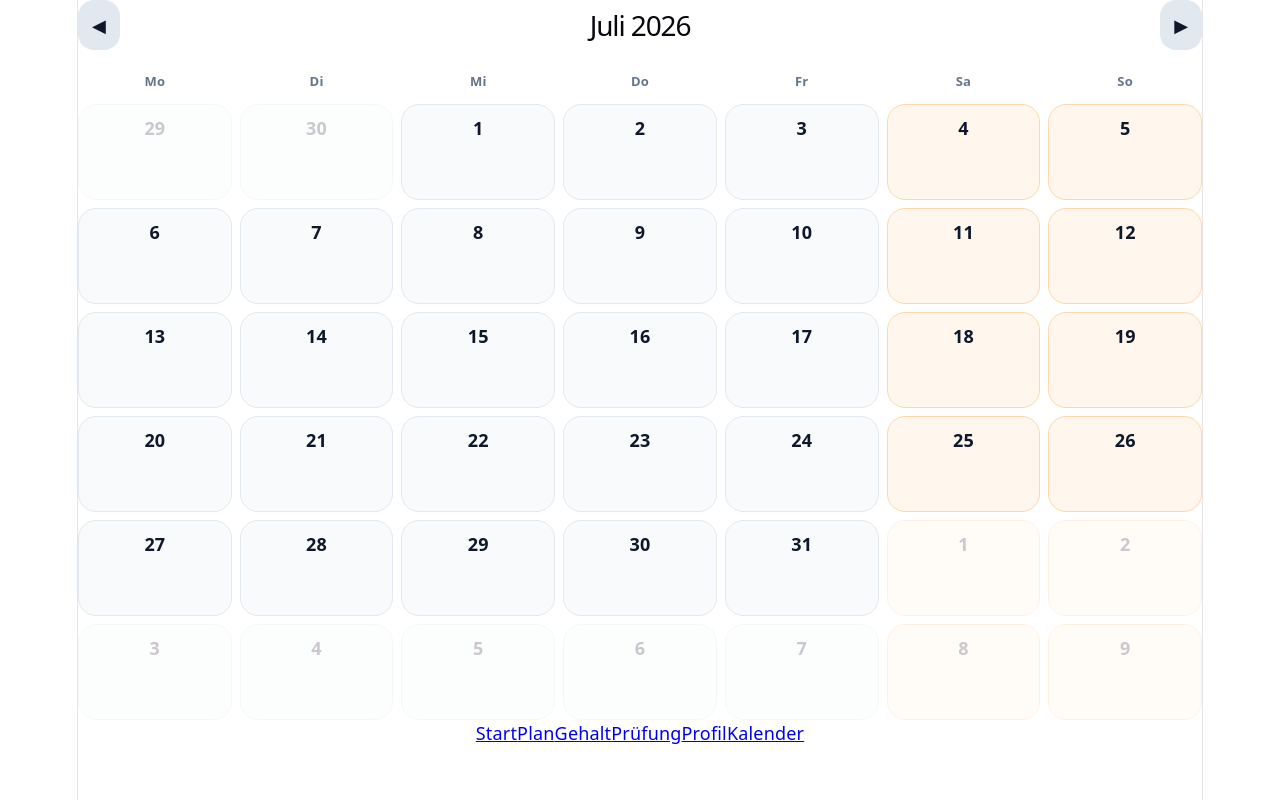
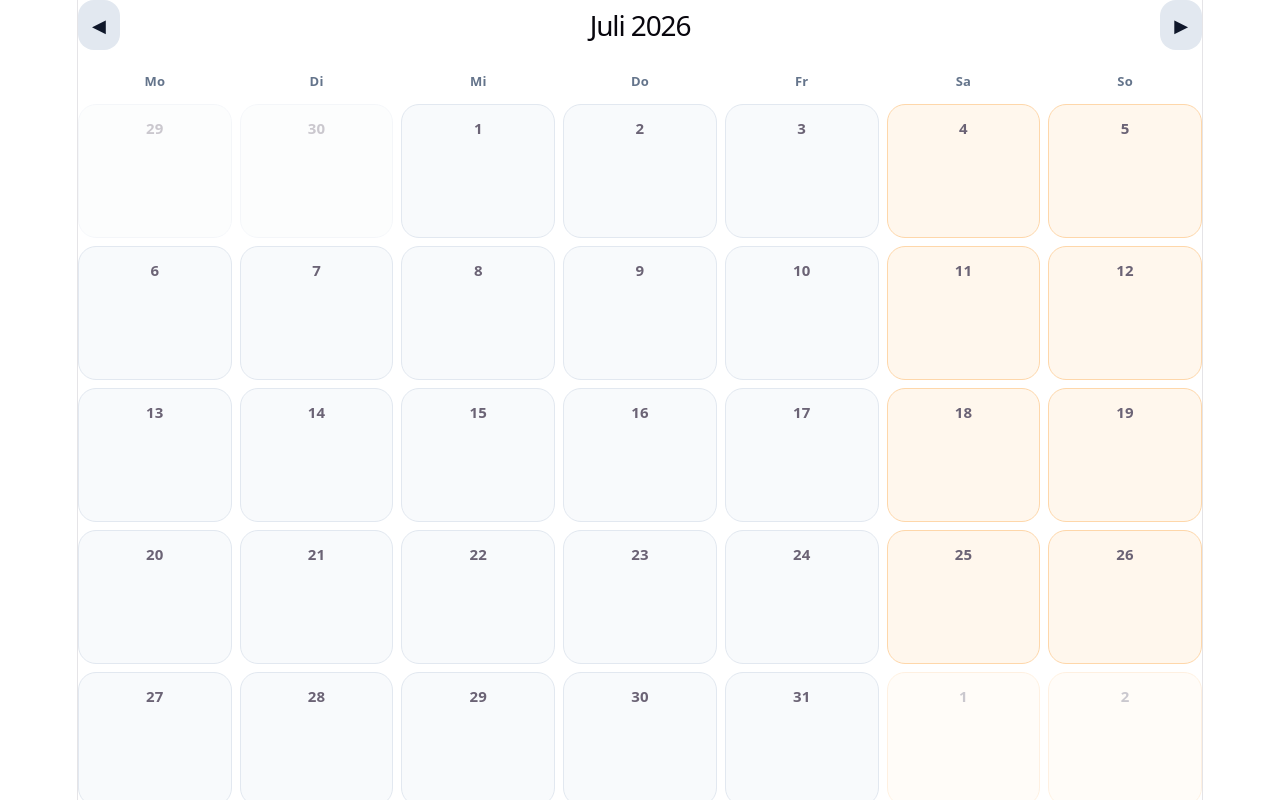
Before and after one commit to vladularu/carecheck-web, a React (Vite) app: page /kalender in a window 1280 px wide. Shown: the top 800 px of the page. Built offline with nearby package versions, Linux system fonts and the light colour scheme.

Commit message:
v0.8.5 Dienste im Kalender anzeigen

```diff
--- a/src/App.css
+++ b/src/App.css
@@ -397,18 +397,20 @@
   grid-template-columns: repeat(7, 1fr);
   gap: 8px;
 }
-
 .calendar-day {
-  min-height: 74px;
+  min-height: 112px;
   border-radius: 18px;
   padding: 10px;
   border: 1px solid #e2e8f0;
   background: #f8fafc;
+  display: flex;
+  flex-direction: column;
+  gap: 8px;
 }
 
-.calendar-day span {
-  display: block;
+.calendar-day-number {
   font-weight: 900;
+  font-size: 15px;
 }
 
 .calendar-day.outside-month {
@@ -420,6 +422,38 @@
   border-color: #fed7aa;
 }
 
-.calendar-day.current-month {
-  color: #0f172a;
+.calendar-day.has-shift {
+  background: #eef6ff;
+  border-color: #bfdbfe;
 }
+
+.calendar-shifts {
+  display: grid;
+  gap: 6px;
+}
+
+.calendar-shift {
+  display: grid;
+  gap: 2px;
+  border-radius: 12px;
+  padding: 7px;
+  background: #ffffff;
+  border: 1px solid #dbeafe;
+  font-size: 11px;
+}
+
+.calendar-shift strong {
+  font-size: 11px;
+  line-height: 1.2;
+}
+
+.calendar-shift span {
+  color: #475569;
+  line-height: 1.2;
+}
+
+.calendar-more {
+  font-size: 11px;
+  font-weight: 800;
+  color: #2563eb;
+}
--- a/src/components/calendar/CalendarDay.tsx
+++ b/src/components/calendar/CalendarDay.tsx
@@ -1,21 +1,72 @@
 import type { CalendarDay as CalendarDayModel } from "../../services/calendar/calendarService";
+import { calculateNetHours } from "../../services/calculation/workingTimeCalculator";
+import type { Shift, ShiftType } from "../../types/index";
 
 interface CalendarDayProps {
   day: CalendarDayModel;
+  shifts: Shift[];
 }
 
-export default function CalendarDay({ day }: CalendarDayProps) {
+const shiftLabels: Record<ShiftType, string> = {
+  EARLY: "Frühdienst",
+  LATE: "Spätdienst",
+  NIGHT: "Nachtdienst",
+  DAY: "Tagdienst",
+  TRAINING: "Fortbildung",
+  VACATION: "Urlaub",
+  SICK: "Krank",
+  FREE: "Frei",
+  CUSTOM: "Individuell",
+};
+
+const shiftIcons: Record<ShiftType, string> = {
+  EARLY: "🌅",
+  LATE: "🌇",
+  NIGHT: "🌙",
+  DAY: "☀️",
+  TRAINING: "📘",
+  VACATION: "🏖️",
+  SICK: "🤒",
+  FREE: "frei",
+  CUSTOM: "•",
+};
+
+export default function CalendarDay({ day, shifts }: CalendarDayProps) {
   const classNames = [
     "calendar-day",
     day.currentMonth ? "current-month" : "outside-month",
     day.weekend ? "weekend" : "",
+    shifts.length > 0 ? "has-shift" : "",
   ]
     .filter(Boolean)
     .join(" ");
 
   return (
     <div className={classNames}>
-      <span>{day.dayNumber}</span>
+      <div className="calendar-day-number">{day.dayNumber}</div>
+
+      <div className="calendar-shifts">
+        {shifts.slice(0, 2).map((shift) => (
+          <div className="calendar-shift" key={shift.id}>
+            <strong>
+              {shiftIcons[shift.type]} {shiftLabels[shift.type]}
+            </strong>
+
+            {shift.type !== "FREE" && (
+              <>
+                <span>
+                  {shift.startTime}–{shift.endTime}
+                </span>
+                <span>{calculateNetHours(shift)} h</span>
+              </>
+            )}
+          </div>
+        ))}
+
+        {shifts.length > 2 && (
+          <span className="calendar-more">+{shifts.length - 2} weitere</span>
+        )}
+      </div>
     </div>
   );
 }
--- a/src/components/calendar/CalendarGrid.tsx
+++ b/src/components/calendar/CalendarGrid.tsx
@@ -1,13 +1,15 @@
 import type { CalendarWeek } from "../../services/calendar/calendarService";
+import type { Shift } from "../../types/index";
 import CalendarDay from "./CalendarDay";
 
 interface CalendarGridProps {
   weeks: CalendarWeek[];
+  shiftsByDate: Map<string, Shift[]>;
 }
 
 const weekDays = ["Mo", "Di", "Mi", "Do", "Fr", "Sa", "So"];
 
-export default function CalendarGrid({ weeks }: CalendarGridProps) {
+export default function CalendarGrid({ weeks, shiftsByDate }: CalendarGridProps) {
   return (
     <div className="calendar">
       <div className="calendar-weekdays">
@@ -18,7 +20,11 @@ export default function CalendarGrid({ weeks }: CalendarGridProps) {
 
       <div className="calendar-grid">
         {weeks.flat().map((day) => (
-          <CalendarDay key={day.date.toISOString()} day={day} />
+          <CalendarDay
+            key={day.dateKey}
+            day={day}
+            shifts={shiftsByDate.get(day.dateKey) ?? []}
+          />
         ))}
       </div>
     </div>
--- a/src/pages/Calendar.tsx
+++ b/src/pages/Calendar.tsx
@@ -2,6 +2,7 @@ import CalendarGrid from "../components/calendar/CalendarGrid";
 import CalendarHeader from "../components/calendar/CalendarHeader";
 import { useAppContext } from "../context/AppContext";
 import { createCalendar } from "../services/calendar/calendarService";
+import type { Shift } from "../types/index";
 
 const monthNames = [
   "Januar",
@@ -18,11 +19,23 @@ const monthNames = [
   "Dezember",
 ];
 
+function groupShiftsByDate(shifts: Shift[]): Map<string, Shift[]> {
+  const grouped = new Map<string, Shift[]>();
+
+  for (const shift of shifts) {
+    const current = grouped.get(shift.date) ?? [];
+    grouped.set(shift.date, [...current, shift]);
+  }
+
+  return grouped;
+}
+
 export default function Calendar() {
-  const { selectedYear, selectedMonth, previousMonth, nextMonth } =
+  const { shifts, selectedYear, selectedMonth, previousMonth, nextMonth } =
     useAppContext();
 
   const weeks = createCalendar(selectedYear, selectedMonth);
+  const shiftsByDate = groupShiftsByDate(shifts);
 
   return (
     <section className="page">
@@ -32,7 +45,7 @@ export default function Calendar() {
         onNext={nextMonth}
       />
 
-      <CalendarGrid weeks={weeks} />
+      <CalendarGrid weeks={weeks} shiftsByDate={shiftsByDate} />
     </section>
   );
 }
--- a/src/services/calendar/calendarService.ts
+++ b/src/services/calendar/calendarService.ts
@@ -1,11 +1,20 @@
 export interface CalendarDay {
   date: Date;
+  dateKey: string;
   dayNumber: number;
   currentMonth: boolean;
   weekend: boolean;
 }
 
 export type CalendarWeek = CalendarDay[];
+
+function formatDateKey(date: Date): string {
+  const year = date.getFullYear();
+  const month = String(date.getMonth() + 1).padStart(2, "0");
+  const day = String(date.getDate()).padStart(2, "0");
+
+  return `${year}-${month}-${day}`;
+}
 
 function startOfCalendar(year: number, month: number): Date {
   const firstDay = new Date(year, month, 1);
@@ -25,11 +34,14 @@ export function createCalendar(year: number, month: number): CalendarWeek[] {
     const days: CalendarDay[] = [];
 
     for (let day = 0; day < 7; day++) {
+      const date = new Date(current);
+
       days.push({
-        date: new Date(current),
-        dayNumber: current.getDate(),
-        currentMonth: current.getMonth() === month,
-        weekend: current.getDay() === 0 || current.getDay() === 6,
+        date,
+        dateKey: formatDateKey(date),
+        dayNumber: date.getDate(),
+        currentMonth: date.getMonth() === month,
+        weekend: date.getDay() === 0 || date.getDay() === 6,
       });
 
       current.setDate(current.getDate() + 1);
```
